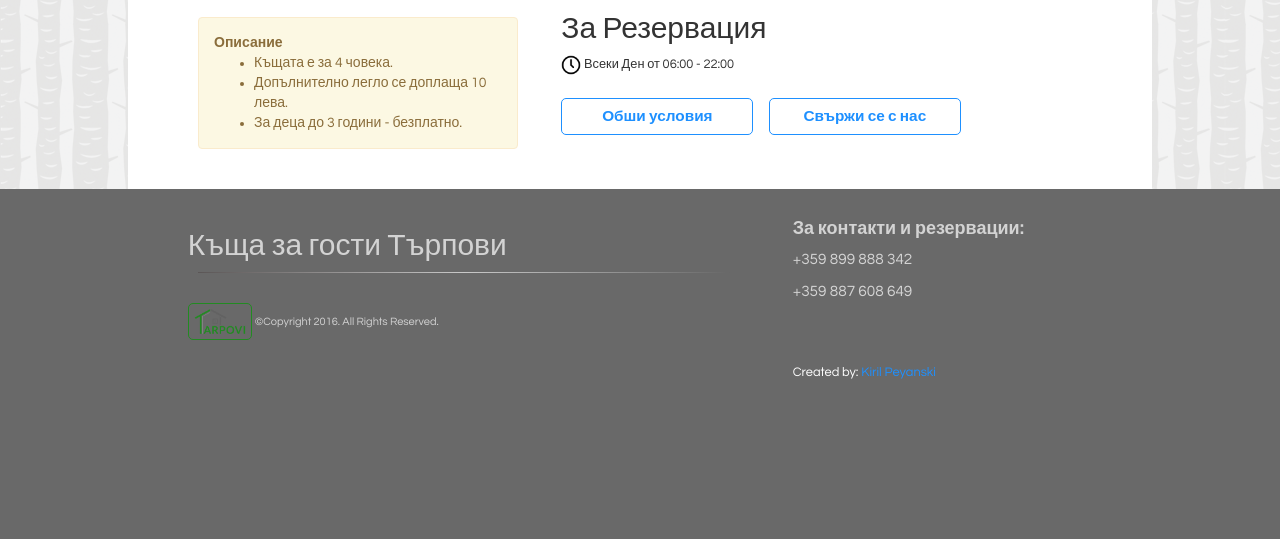
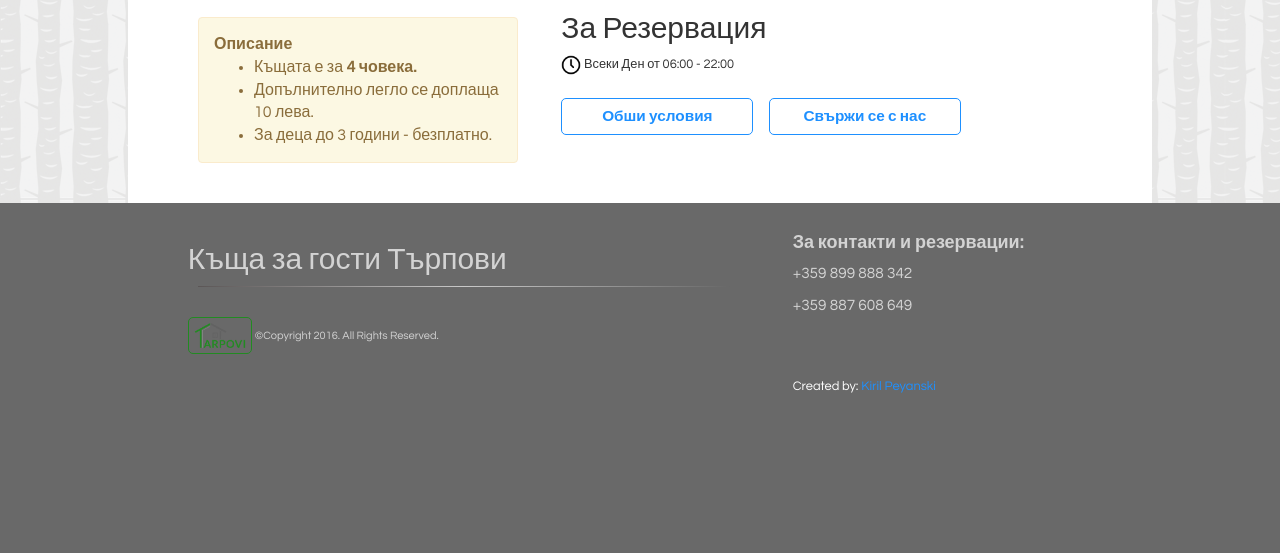
Before and after one commit to tarpovi/tarpovi, a plain HTML site: page index.html in a window 1280 px wide. Shown: the part 3301-3854 px from the top of the page. Drawn offline with Linux system fonts and the light colour scheme.

Commit message:
chore: increase font-size

```diff
--- a/index.html
+++ b/index.html
@@ -268,8 +268,8 @@
             <div id="price-description" class="alert alert-warning">
                 <strong>Описание</strong>
                 <ul>
-                    <li>Къщата е за 4 човека. </li>
-                    <li> Допълнително легло се доплаща 10 лева.</li>
+                    <li>Къщата е за <strong>4 човека.</strong> </li>
+                    <li>Допълнително легло се доплаща 10 лева.</li>
                     <li>За деца до 3 години - безплатно.</li>
                 </ul>
             </div>
--- a/style.css
+++ b/style.css
@@ -15,6 +15,10 @@ body {
 
 #nav-menu {
     height: 100%;
+}
+
+#price-description {
+    font-size: 16px;
 }
 
 #navbar-header {
```
